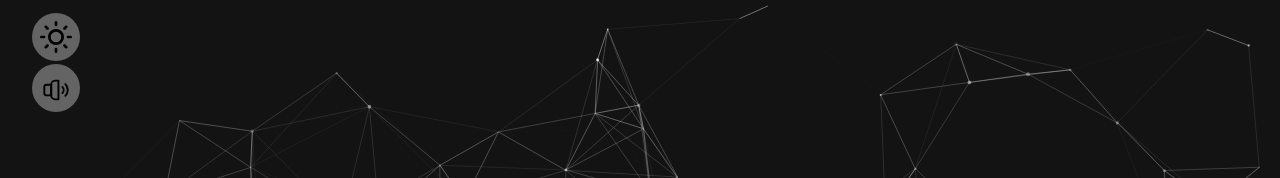
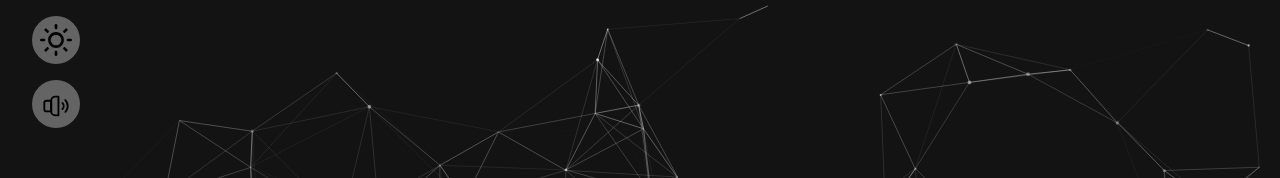
Before and after one commit to user-bat/user, a website: page index.html in a window 1280 px wide. Shown: the top 178 px of the page. Drawn offline with nearby package versions, Linux system fonts and the light colour scheme; animation ran at ten frames a second; files whose address does not match are found by name.

Commit message:
Update style.css

```diff
--- a/style.css
+++ b/style.css
@@ -295,7 +295,7 @@ header .info-text .scroll::before{
     position: fixed;
     padding: 0.5rem;
     margin-left: 2rem;
-    margin-top: 1%;
+    margin-top: 1rem;
     border-radius: 100rem;
     width: 3rem;
     background-color: var(--panel-bg-color);
@@ -306,7 +306,7 @@ header .info-text .scroll::before{
     position: fixed;
     padding: 0.5rem;
     margin-left: 2rem;
-    margin-top: 5%;
+    margin-top: 5rem;
     border-radius: 100rem;
     width: 3rem;
     background-color: var(--panel-bg-color);
```
